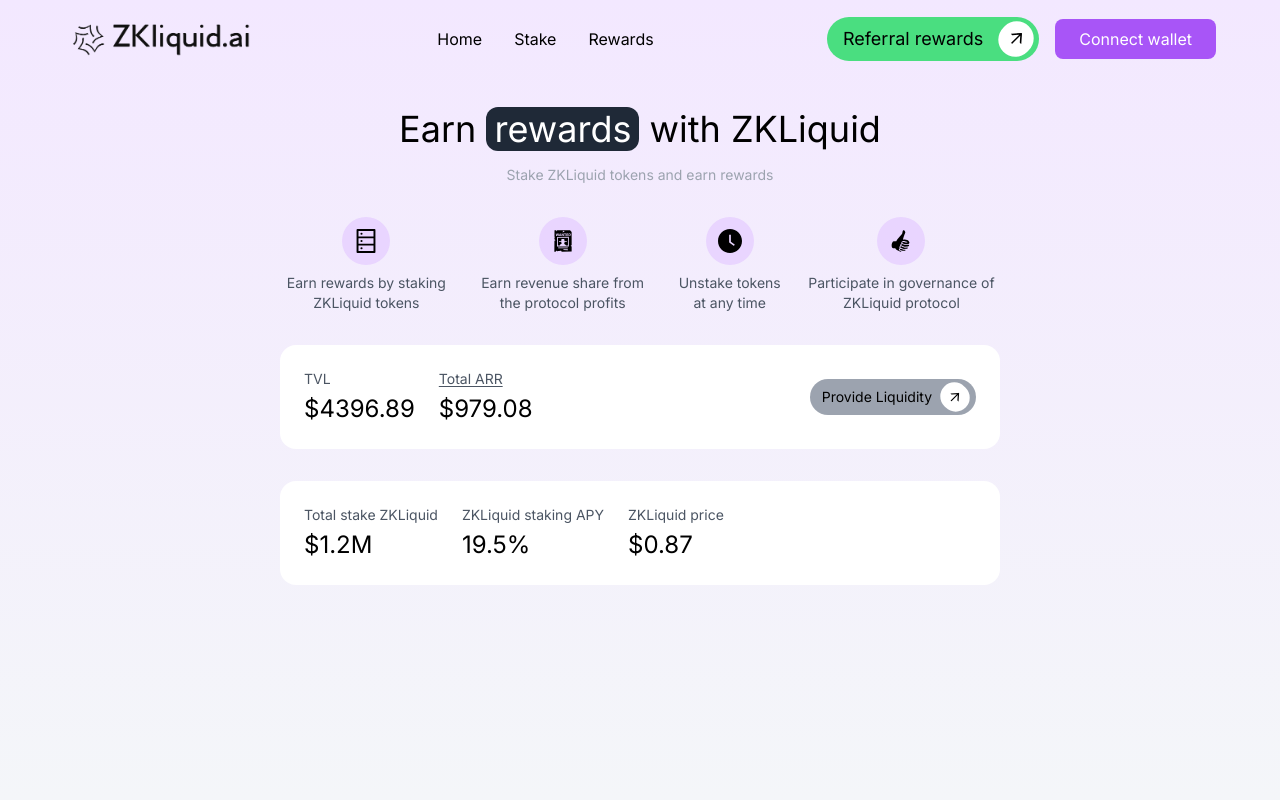
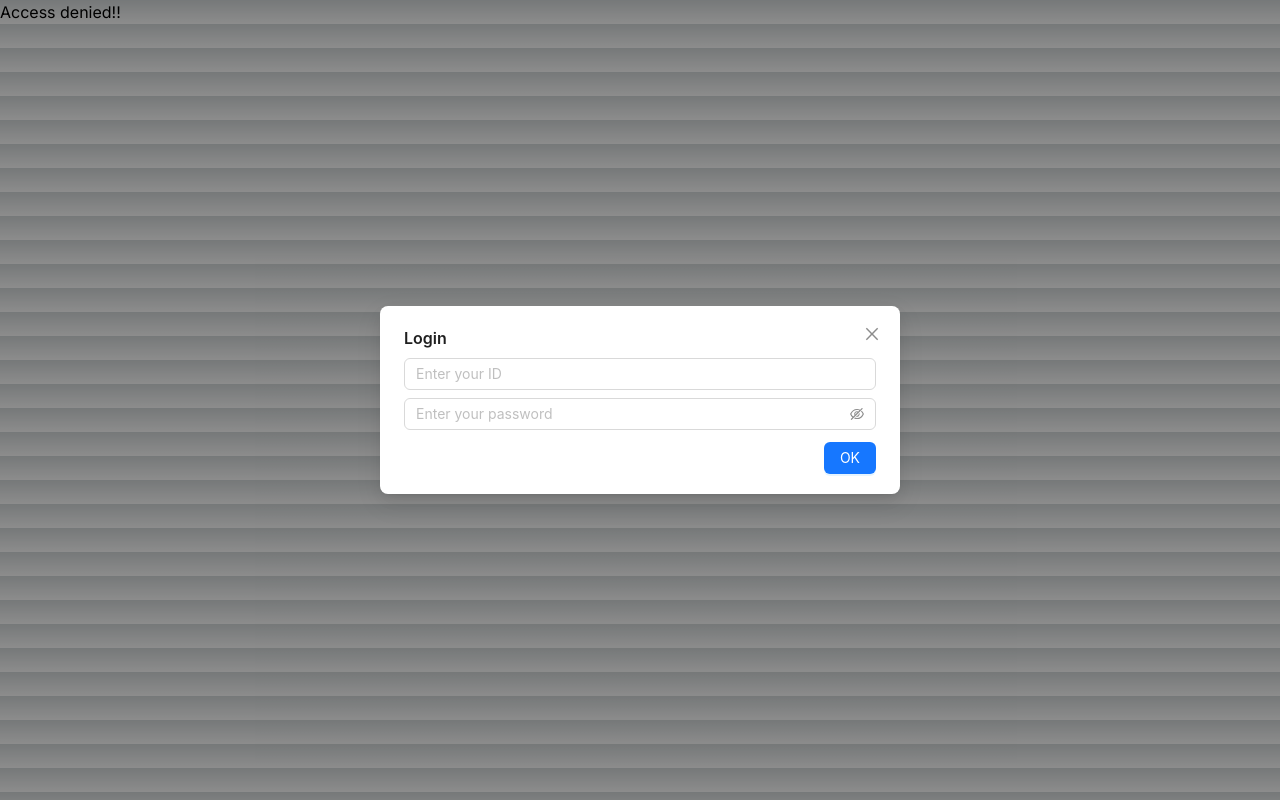
Before and after one commit to mukeshkuiry/Neoalpha, a Next.js app: page /staking in a window 1280 px wide. Built offline with nearby package versions, Linux system fonts and the light colour scheme.

Commit message:
access pass

```diff
--- a/app/ModalProvider.tsx
+++ b/app/ModalProvider.tsx
@@ -1,5 +1,5 @@
 "use client";
-import { Modal } from "antd";
+import { Input, Modal } from "antd";
 import {
   FC,
   ReactNode,
@@ -31,6 +31,7 @@ export const useModal = () => {
 
 export const ModalProvider: FC<ModalProviderProps> = ({ children }) => {
   const [show, setShow] = useState(false);
+  const [isLogged, setIsLogged] = useState<boolean>(false);
 
   const showModal = useCallback(() => {
     console.log("show modal");
@@ -46,19 +47,44 @@ export const ModalProvider: FC<ModalProviderProps> = ({ children }) => {
     hideModal,
   };
 
+  const [id, setId] = useState<string>("");
+  const [password, setPassword] = useState<string>("");
+  const Login = () => {
+    if (id === "admin" && password === "adminpass") {
+      setIsLogged(true);
+    }
+  };
+
   return (
     <ModalContext.Provider value={value}>
-      {children}
+      {isLogged ? children : <div>Access denied!!</div>}
       <Modal
         open={show}
         onOk={hideModal}
         centered
         cancelButtonProps={{ style: { display: "none" } }}
-
       >
         <p>we are currently on testnet</p>
         <h1 className="text-4xl font-bold">Coming soon</h1>
       </Modal>
+      <Modal
+        title="Login"
+        open={!isLogged}
+        onOk={Login}
+        centered
+        cancelButtonProps={{ style: { display: "none" } }}
+      >
+        <Input
+          placeholder="Enter your ID"
+          onChange={(e) => setId(e.target.value)}
+        />
+        <Input.Password
+          placeholder="Enter your password"
+          type="password"
+          className="mt-2"
+          onChange={(e) => setPassword(e.target.value)}
+        />
+      </Modal>
     </ModalContext.Provider>
   );
 };
```
